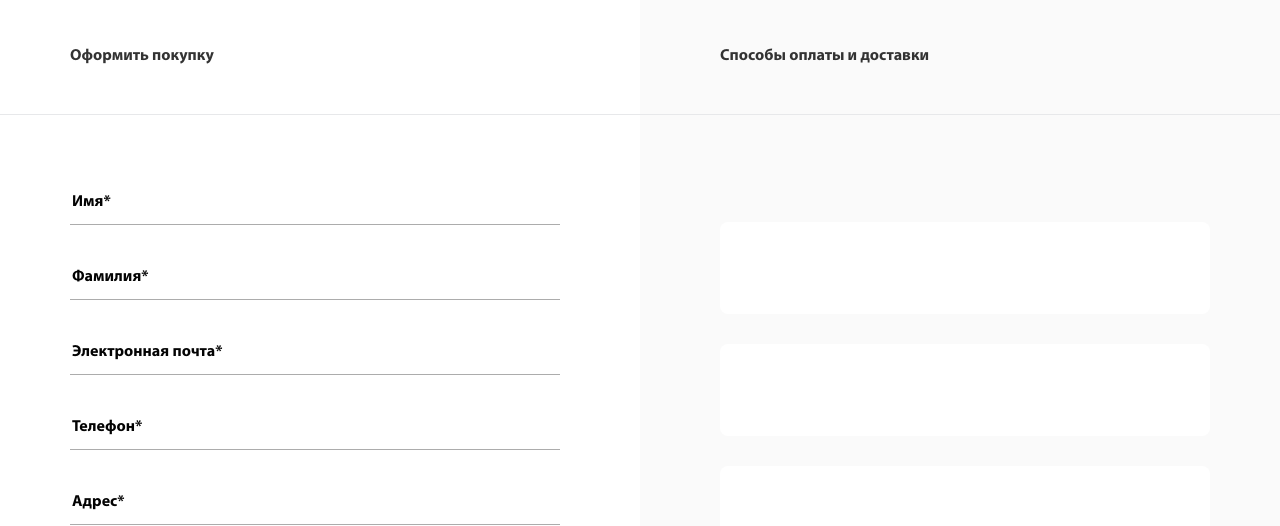
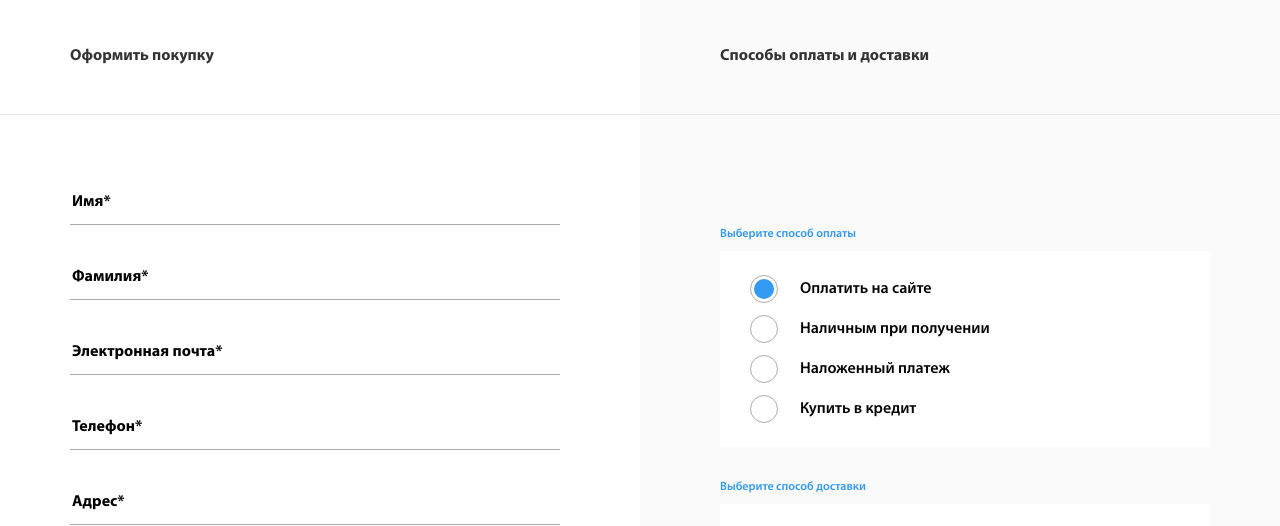
Before and after one commit to YuryKoropenko/gorilla-trailer.ru, a website: page app/purchase.html in a window 1280 px wide. Shown: the part 274-800 px from the top of the page. Drawn offline with Linux system fonts and the light colour scheme.

Commit message:
новые блоки

```diff
--- a/app/purchase.html
+++ b/app/purchase.html
@@ -161,9 +161,48 @@
 					<div class="col-md-6">
 						<div class="content__c-purchase">
 							<div class="c-purchase c-purchase-right c-categories-right">
-								<textarea class="c-purchase__textarea"></textarea>
-								<textarea class="c-purchase__textarea"></textarea>
-								<textarea class="c-purchase__textarea"></textarea>
+								<b class="c-purchase__subtitle">
+									Выберите способ оплаты
+								</b>
+								<div class="c-purchase__block">
+									<div class="c-purchase__radio">
+										<input type="radio" class="c-purchase__rad" id="rad1" name="first" checked>
+										<label for="rad1">Оплатить на сайте</label>
+									</div>
+									<div class="c-purchase__radio">
+										<input type="radio" class="c-purchase__rad" id="rad2" name="first">
+										<label for="rad2">Наличным при получении</label>
+									</div>
+									<div class="c-purchase__radio">
+										<input type="radio" class="c-purchase__rad" id="rad3" name="first">
+										<label for="rad3">Наложенный платеж</label>
+									</div>
+									<div class="c-purchase__radio">
+										<input type="radio" class="c-purchase__rad" id="rad4" name="first">
+										<label for="rad4">Купить в кредит</label>
+									</div>
+								</div>
+								<b class="c-purchase__subtitle">
+									Выберите способ доставки
+								</b>
+								<div class="c-purchase__block">
+									<div class="c-purchase__radio">
+										<input type="radio" class="c-purchase__rad" id="rad5" name="second" checked>
+										<label for="rad5">Самовывоз</label>
+									</div>
+									<div class="c-purchase__radio">
+										<input type="radio" class="c-purchase__rad" id="rad6" name="second">
+										<label for="rad6">По Москве и Московской области</label>
+									</div>
+									<div class="c-purchase__radio">
+										<input type="radio" class="c-purchase__rad" id="rad7" name="second">
+										<label for="rad7">Транспортной компанией</label>
+									</div>
+									<div class="c-purchase__radio">
+										<input type="radio" class="c-purchase__rad" id="rad8" name="second">
+										<label for="rad8">Почтой России</label>
+									</div>
+								</div>
 							</div>
 						</div>
 					</div>
--- a/sass/_elements.sass
+++ b/sass/_elements.sass
@@ -1380,16 +1380,55 @@
 			opacity: 1
 	&-right
 		padding-top: 42px
-	&__textarea
-		height: 92px
+	&__subtitle
 		display: block
-		width: 100%
+		color: #329af0
+		font-size: 12px
+		line-height: 24px
+		font-family: "MyriadProSemiBold", sans-serif
+		padding-bottom: 5px
+	&__block
 		background-color: #fff
-		border: none
-		border-radius: 8px
-		padding: 6px
-		margin-bottom: 30px
-		resize: none
+		padding: 18px 30px
+		margin-bottom: 28px
+	&__radio
+		input[type="radio"]
+			display: none
+			&:checked + label:after
+				display: block !important
+		label
+			cursor: pointer
+			display: inline-block
+			position: relative
+			color: #030303
+			font-family: "MyriadProSemiBold", sans-serif
+			padding: 10px 0 10px 50px
+			-moz-user-select: none
+			-khtml-user-select: none
+			user-select: none
+			&::before
+				content: ''
+				width: 28px
+				height: 28px
+				border: 1px solid #acacac
+				border-radius: 50%
+				position: absolute
+				display: block
+				left: 0
+				top: 50%
+				margin-top: -14px
+			&::after
+				content: ''
+				width: 20px
+				height: 20px
+				border-radius: 50%
+				background-color: #329af0
+				position: absolute
+				left: 4px
+				top: 50%
+				margin-top: -10px
+				display: none
+
 
 .card-img
 	padding: 0
```
Also changed, not shown: app/css/main.css.
